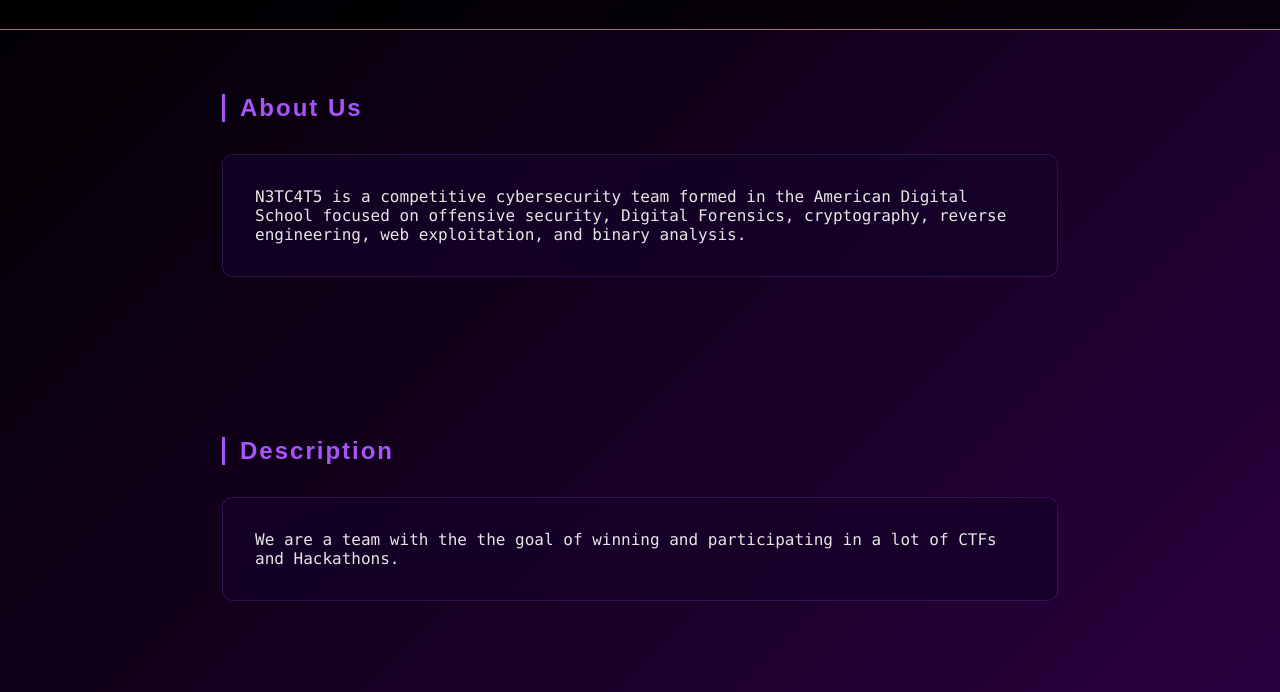
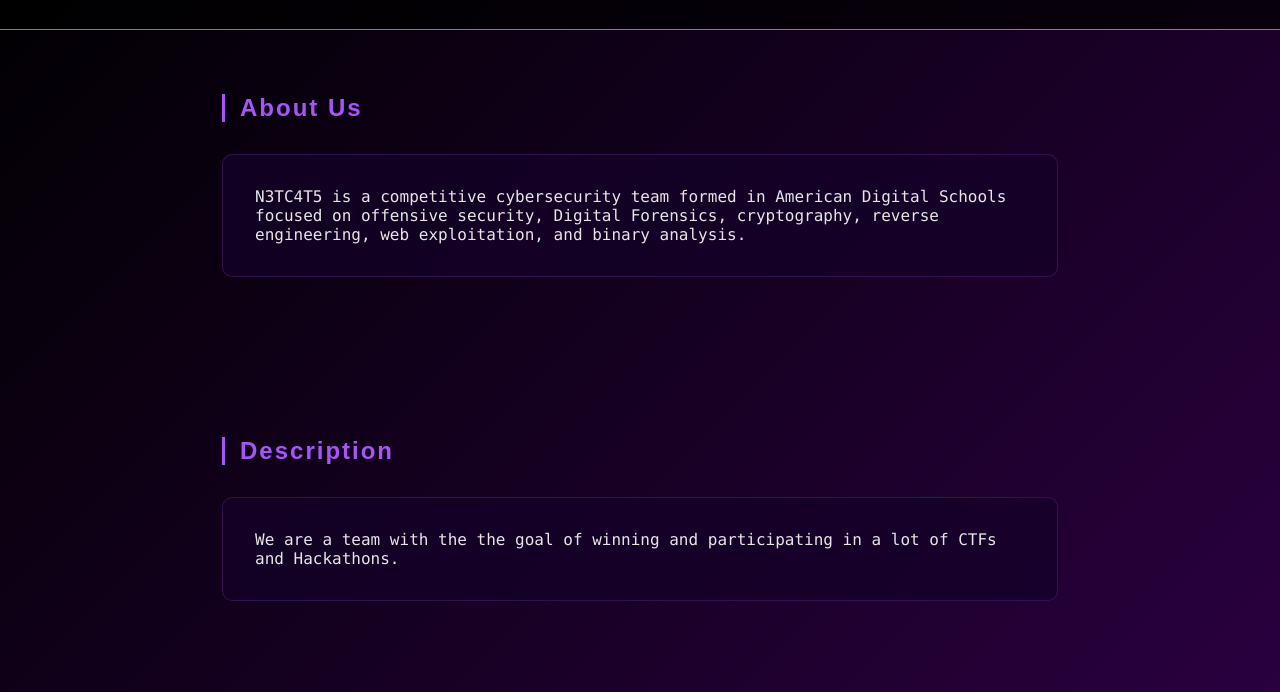
Before and after one commit to mobeingmo/n3tc4ts, a plain HTML site: page index.html in a window 1280 px wide. Shown: the part 108-800 px from the top of the page. Drawn offline with Linux system fonts and the light colour scheme; a web font is replaced by a local one.

Commit message:
Update index.html

```diff
--- a/index.html
+++ b/index.html
@@ -125,7 +125,7 @@
     <div class="card">
         <p>
             N3TC4T5 is a competitive cybersecurity team formed
-            in the American Digital School
+            in American Digital Schools
             focused on offensive security, Digital Forensics,
             cryptography, reverse engineering, web exploitation, and binary analysis.
         </p>
```
